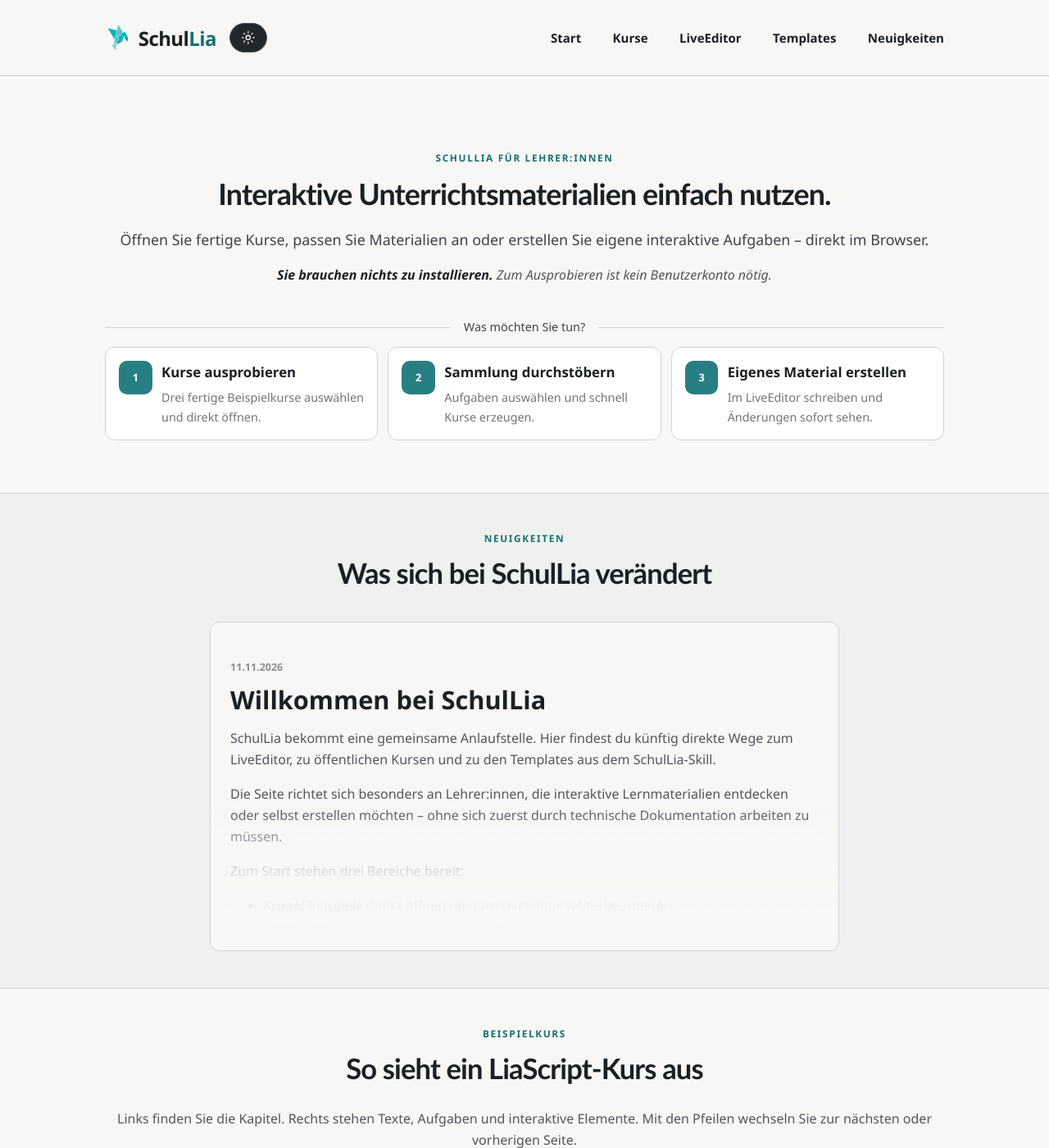
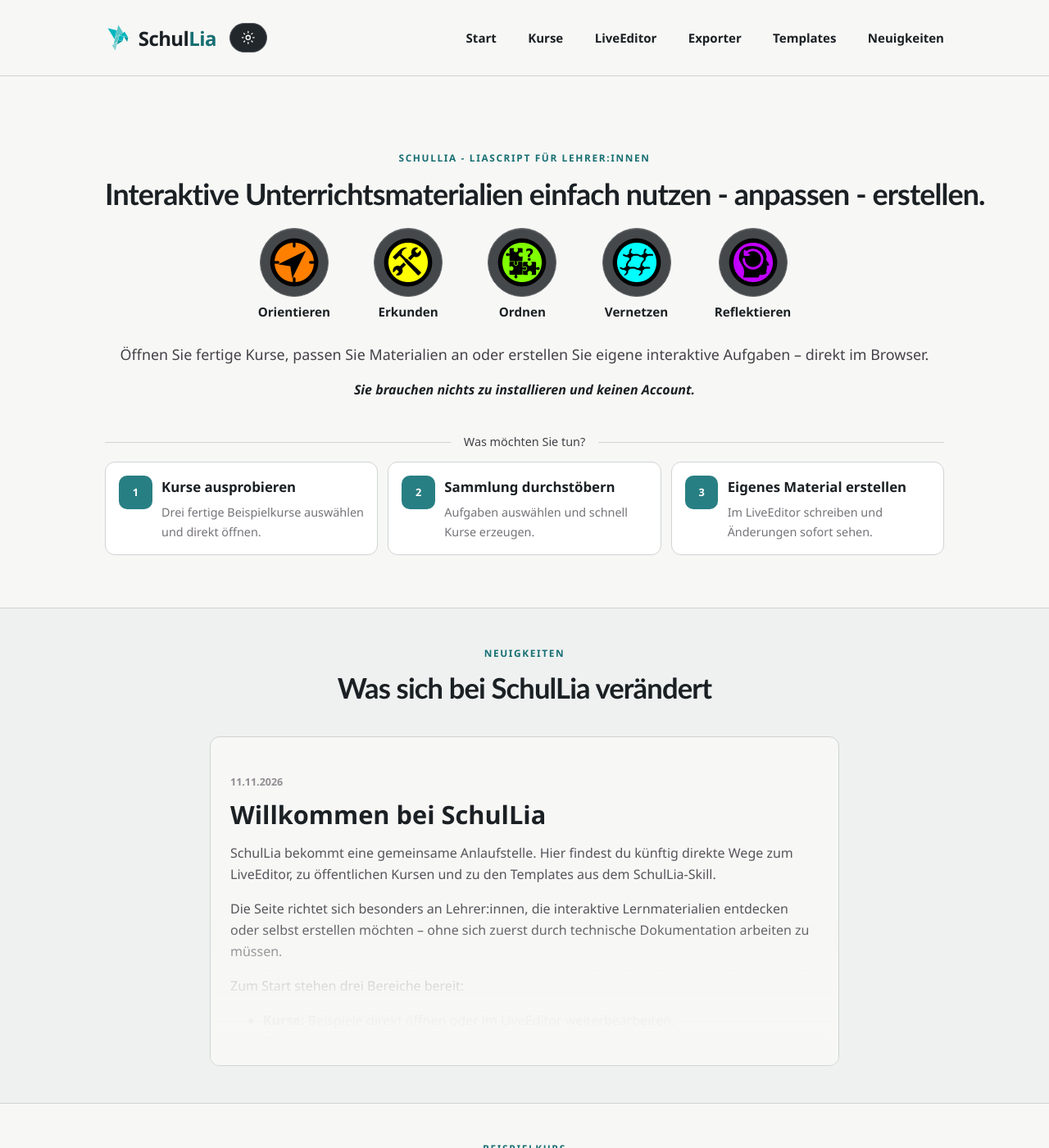
Before and after one commit to SchulLia/SchulLia.github.io, a Jekyll site: the page built from index.html, in a window 1280 px wide and 1400 px high. Shown: the whole window at 82% size. Built offline with Jekyll 4.4.1, drawn with Linux system fonts in a browser that asks for light colours.

Commit message:
Hero-Symbole und Exporter-Navigation ergänzen

```diff
--- a/_data/navigation.yml
+++ b/_data/navigation.yml
@@ -4,6 +4,8 @@
   url: https://liascript.github.io/course/
 - label: LiveEditor
   url: https://liascript.github.io/LiveEditor/
+- label: Exporter
+  url: https://liascript.github.io/LiaScript-Exporter/
 - label: Templates
   url: /templates/
 - label: Neuigkeiten
--- a/assets/css/liascript-theme.css
+++ b/assets/css/liascript-theme.css
@@ -248,6 +248,46 @@ h3 {
   color: #fff;
   font-size: clamp(2.75rem, 3.6vw, 3.15rem);
   line-height: 1.22;
+}
+
+.hero-paths {
+  display: flex;
+  max-width: 820px;
+  margin: 0 auto 1.8rem;
+  padding: 0;
+  align-items: flex-start;
+  justify-content: center;
+  gap: clamp(1.5rem, 4vw, 3.75rem);
+  list-style: none;
+}
+
+.hero-path {
+  display: grid;
+  min-width: 5.5rem;
+  justify-items: center;
+  gap: 0.55rem;
+  color: #fff;
+  font-size: 0.95rem;
+  font-weight: 750;
+  line-height: 1.2;
+}
+
+.hero-path__icon {
+  display: grid;
+  width: 5.25rem;
+  height: 5.25rem;
+  place-items: center;
+  border: 1px solid #65696c;
+  border-radius: 50%;
+  background: #44484b;
+  box-shadow: inset 0 1px 0 rgba(255, 255, 255, 0.08);
+}
+
+.hero-path__icon img {
+  display: block;
+  width: 4rem;
+  height: 4rem;
+  object-fit: contain;
 }
 
 .hero__lede {
@@ -837,6 +877,10 @@ h3 {
   color: var(--ink);
 }
 
+[data-theme="light"] .hero-path {
+  color: var(--ink);
+}
+
 [data-theme="light"] .start-card:hover,
 [data-theme="light"] .start-card--primary:hover {
   background: #e7f2f1;
@@ -931,6 +975,26 @@ h3 {
     font-size: 1.02rem;
   }
 
+  .hero-paths {
+    flex-wrap: wrap;
+    gap: 1.15rem 0.75rem;
+  }
+
+  .hero-path {
+    min-width: 5.75rem;
+    font-size: 0.86rem;
+  }
+
+  .hero-path__icon {
+    width: 4.5rem;
+    height: 4.5rem;
+  }
+
+  .hero-path__icon img {
+    width: 3.4rem;
+    height: 3.4rem;
+  }
+
   .start-panel h2 {
     gap: 0.65rem;
   }
--- a/index.html
+++ b/index.html
@@ -6,15 +6,45 @@ body_class: home
 
 <section class="hero">
   <div class="shell hero__content">
-    <p class="eyebrow">SchulLia für Lehrer:innen</p>
-    <h1>Interaktive Unterrichts&shy;materialien einfach nutzen.</h1>
+    <p class="eyebrow">SchulLia - LiaScript für Lehrer:innen</p>
+    <h1>Interaktive Unterrichts&shy;materialien einfach nutzen - anpassen - erstellen.</h1>
+    <ul class="hero-paths" aria-label="Fünf Wege mit SchulLia">
+      <li class="hero-path">
+        <span class="hero-path__icon">
+          <img src="/pics/Kompass.png" width="64" height="64" alt="" />
+        </span>
+        <span>Orientieren</span>
+      </li>
+      <li class="hero-path">
+        <span class="hero-path__icon">
+          <img src="/pics/Work.png" width="64" height="64" alt="" />
+        </span>
+        <span>Erkunden</span>
+      </li>
+      <li class="hero-path">
+        <span class="hero-path__icon">
+          <img src="/pics/Puzzle.png" width="64" height="64" alt="" />
+        </span>
+        <span>Ordnen</span>
+      </li>
+      <li class="hero-path">
+        <span class="hero-path__icon">
+          <img src="/pics/Netz.png" width="64" height="64" alt="" />
+        </span>
+        <span>Vernetzen</span>
+      </li>
+      <li class="hero-path">
+        <span class="hero-path__icon">
+          <img src="/pics/Reflekt.png" width="64" height="64" alt="" />
+        </span>
+        <span>Reflektieren</span>
+      </li>
+    </ul>
     <p class="hero__lede">
-      Öffnen Sie fertige Kurse, passen Sie Materialien an oder erstellen Sie
-      eigene interaktive Aufgaben – direkt im Browser.
+      Öffnen Sie fertige Kurse, passen Sie Materialien an oder erstellen Sie eigene interaktive Aufgaben – direkt im Browser.
     </p>
     <p class="hero__note">
-      <strong>Sie brauchen nichts zu installieren.</strong> Zum Ausprobieren ist
-      kein Benutzerkonto nötig.
+      <strong>Sie brauchen nichts zu installieren und keinen Account.</strong>
     </p>
 
     <div class="start-panel">
```
Also changed, not shown: pics/Kompass.png (added), pics/Netz.png (added), pics/Puzzle.png (added), pics/Reflekt.png (added), pics/Work.png (added), pics/donot.png (added).
